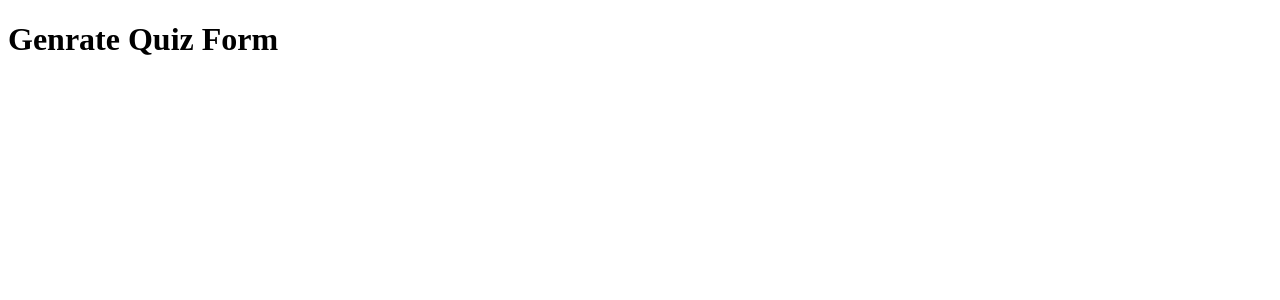
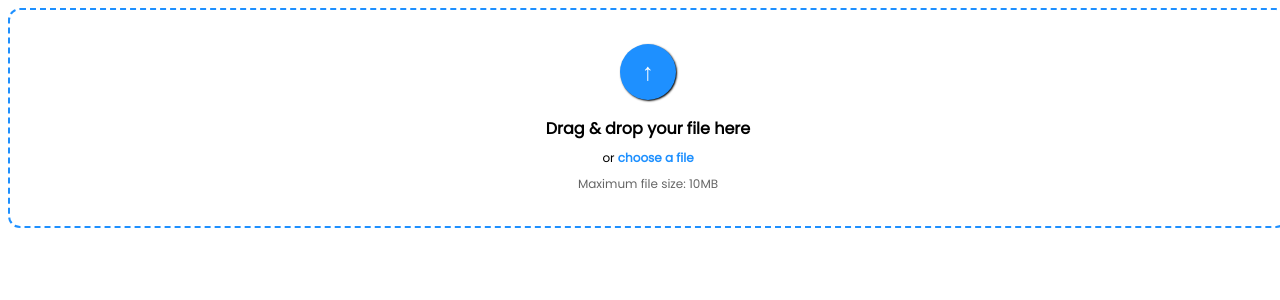
Before and after one commit to HaihengDev/QuizGenerate, a React (Vite) app: page /generate-quiz-form in a window 1280 px wide. Shown: the top 300 px of the page. Built offline with nearby package versions, Linux system fonts and the light colour scheme.

Commit message:
added: FileDropZone component for file uploads and updated styles

```diff
--- /dev/null
+++ b/src/components/FileDropZone.tsx
@@ -0,0 +1,129 @@
+import { useRef, useState } from 'react';
+import type { FileDropZoneProps } from '../interfaces/componentProps';
+import './style/file-drop-zone.css';
+
+export default function FileDropZone({
+  accept = '.pdf',
+  maxSize = 10,
+  onFileSelect,
+}: FileDropZoneProps) {
+  const inputRef = useRef<HTMLInputElement>(null);
+
+  const [file, setFile] = useState<File | null>(null);
+  const [isDragging, setIsDragging] = useState(false);
+  const [error, setError] = useState('');
+
+  const validateFile = (selectedFile: File) => {
+    setError('');
+
+    const maxSizeBytes = maxSize * 1024 * 1024;
+
+    if (selectedFile.size > maxSizeBytes) {
+      setError(`File size must be less than ${maxSize}MB.`);
+      return false;
+    }
+
+    return true;
+  };
+
+  const handleFile = (selectedFile: File) => {
+    if (!validateFile(selectedFile)) {
+      return;
+    }
+
+    setFile(selectedFile);
+    onFileSelect?.(selectedFile);
+  };
+
+  const handleInputChange = (event: React.ChangeEvent<HTMLInputElement>) => {
+    const selectedFile = event.target.files?.[0];
+
+    if (selectedFile) {
+      handleFile(selectedFile);
+    }
+  };
+
+  const handleDrop = (event: React.DragEvent<HTMLDivElement>) => {
+    event.preventDefault();
+    setIsDragging(false);
+
+    const droppedFile = event.dataTransfer.files?.[0];
+
+    if (droppedFile) {
+      handleFile(droppedFile);
+    }
+  };
+
+  const handleDragOver = (event: React.DragEvent<HTMLDivElement>) => {
+    event.preventDefault();
+    setIsDragging(true);
+  };
+
+  const handleDragLeave = () => {
+    setIsDragging(false);
+  };
+
+  const handleRemove = () => {
+    setFile(null);
+    setError('');
+
+    if (inputRef.current) {
+      inputRef.current.value = '';
+    }
+
+    onFileSelect?.(null);
+  };
+
+  return (
+    <div className="file-upload">
+      <div
+        className={`dropzone ${isDragging ? 'dragging' : ''}`}
+        onClick={() => inputRef.current?.click()}
+        onDragOver={handleDragOver}
+        onDragLeave={handleDragLeave}
+        onDrop={handleDrop}
+      >
+        <input
+          ref={inputRef}
+          type="file"
+          accept={accept}
+          onChange={handleInputChange}
+          hidden
+        />
+
+        {!file ? (
+          <>
+            <div className="upload-icon">↑</div>
+
+            <p className="upload-title">Drag & drop your file here</p>
+
+            <p className="upload-subtitle">
+              or <span>choose a file</span>
+            </p>
+
+            <small>Maximum file size: {maxSize}MB</small>
+          </>
+        ) : (
+          <div className="selected-file">
+            <div>
+              <strong>{file.name}</strong>
+              <small>{(file.size / 1024 / 1024).toFixed(2)} MB</small>
+            </div>
+
+            <button
+              type="button"
+              onClick={(event) => {
+                event.stopPropagation();
+                handleRemove();
+              }}
+            >
+              Remove
+            </button>
+          </div>
+        )}
+      </div>
+
+      {error && <p className="error">{error}</p>}
+    </div>
+  );
+}
--- a/src/components/UploadPdfFile.tsx
+++ /dev/null
@@ -1,3 +0,0 @@
-export default function UploadPdfFile() {
-  return <p>UploadPdfComponents</p>;
-}
--- /dev/null
+++ b/src/components/style/file-drop-zone.css
@@ -0,0 +1,210 @@
+.file-upload {
+  width: 100%;
+  font-family: var(--font-poppins), sans-serif;
+}
+
+.dropzone {
+  width: 100%;
+  min-height: 220px;
+  box-sizing: border-box;
+
+  display: flex;
+  align-items: center;
+  justify-content: center;
+  flex-direction: column;
+
+  padding: 2rem;
+
+  background: var(--bg-secondary);
+  border: 2px dashed var(--color-primary);
+  border-radius: 12px;
+
+  color: var(--text-primary);
+
+  cursor: pointer;
+
+  transition:
+    background-color 0.2s ease,
+    border-color 0.2s ease,
+    box-shadow 0.2s ease,
+    transform 0.2s ease;
+}
+
+.dropzone:hover {
+  background: var(--bg-primary);
+  border-color: var(--color-hover);
+  box-shadow: var(--shadow-light);
+}
+
+.dropzone.dragging {
+  background: var(--bg-primary);
+  border-color: var(--color-hover);
+  box-shadow: var(--shadow-medium);
+  transform: scale(1.01);
+}
+
+/* Upload icon */
+.upload-icon {
+  width: 56px;
+  height: 56px;
+
+  display: flex;
+  align-items: center;
+  justify-content: center;
+
+  margin-bottom: 1rem;
+
+  background: var(--color-primary);
+  color: var(--bg-secondary);
+
+  border-radius: 50%;
+
+  font-size: var(--text-lg);
+  font-weight: var(--font-bold);
+
+  box-shadow: var(--shadow-light);
+}
+
+/* Main text */
+.upload-title {
+  margin: 0;
+
+  color: var(--text-primary);
+
+  font-size: var(--text-md);
+  font-weight: var(--font-semibold);
+}
+
+/* Secondary text */
+.upload-subtitle {
+  margin: 0.5rem 0;
+
+  color: var(--text-primary);
+
+  font-size: var(--text-sm);
+  font-weight: var(--font-regular);
+}
+
+.upload-subtitle span {
+  color: var(--color-primary);
+  font-weight: var(--font-semibold);
+}
+
+.upload-subtitle span:hover {
+  color: var(--color-hover);
+}
+
+/* File size */
+.dropzone > small {
+  color: var(--text-primary);
+
+  font-size: var(--text-sm);
+  font-weight: var(--font-regular);
+
+  opacity: 0.6;
+}
+
+/* Selected file */
+.selected-file {
+  width: 100%;
+  max-width: 500px;
+
+  display: flex;
+  align-items: center;
+  justify-content: space-between;
+
+  gap: 1rem;
+  padding: 1rem;
+
+  box-sizing: border-box;
+
+  background: var(--bg-primary);
+  border: 1px solid var(--color-primary);
+  border-radius: 8px;
+
+  box-shadow: var(--shadow-light);
+}
+
+.selected-file div {
+  min-width: 0;
+
+  display: flex;
+  flex-direction: column;
+  align-items: flex-start;
+
+  gap: 0.25rem;
+}
+
+.selected-file strong {
+  max-width: 100%;
+
+  overflow: hidden;
+  text-overflow: ellipsis;
+  white-space: nowrap;
+
+  color: var(--text-primary);
+
+  font-size: var(--text-md);
+  font-weight: var(--font-semibold);
+}
+
+.selected-file small {
+  color: var(--text-primary);
+
+  font-size: var(--text-sm);
+  opacity: 0.6;
+}
+
+/* Remove button */
+.selected-file button {
+  flex-shrink: 0;
+
+  padding: 0.5rem 0.75rem;
+
+  border: none;
+  border-radius: 6px;
+
+  background: var(--text-danger);
+  color: var(--bg-secondary);
+
+  font-family: inherit;
+  font-size: var(--text-sm);
+  font-weight: var(--font-medium);
+
+  cursor: pointer;
+
+  transition:
+    background-color 0.2s ease,
+    box-shadow 0.2s ease;
+}
+
+.selected-file button:hover {
+  box-shadow: var(--shadow-light);
+}
+
+/* Error */
+.error {
+  margin: 0.5rem 0 0;
+
+  color: var(--text-danger);
+
+  font-size: var(--text-sm);
+  font-weight: var(--font-medium);
+}
+
+/* Responsive */
+@media (max-width: 600px) {
+  .dropzone {
+    min-height: 180px;
+    padding: 1.5rem;
+  }
+
+  .selected-file {
+    align-items: flex-start;
+    flex-direction: column;
+  }
+
+  .selected-file button {
+    width: 100%;
+  }
+}
--- a/src/index.css
+++ b/src/index.css
@@ -32,3 +32,10 @@
   box-sizing: 0;
   box-sizing: border-box;
 }
+
+body {
+  width: 100vw;
+  height: 100vh;
+  font-family: 'Poppins';
+  font-size: var(--text-md);
+}
--- a/src/interfaces/componentProps.ts
+++ b/src/interfaces/componentProps.ts
@@ -9,3 +9,9 @@ export interface QuizCardProps {
   choices: QuizChoice[];
   answers: String[] | String;
 }
+
+export interface FileDropZoneProps {
+  accept?: string;
+  maxSize?: number;
+  onFileSelect?: (file: File | null) => void;
+}
--- a/src/pages/GenerateQuizForm.tsx
+++ b/src/pages/GenerateQuizForm.tsx
@@ -1,5 +1,7 @@
+import FileDropZone from '../components/FileDropZone';
+
 const Page = () => {
-  return <h1>Genrate Quiz Form</h1>;
+  return <FileDropZone />;
 };
 
 export default Page;
```
